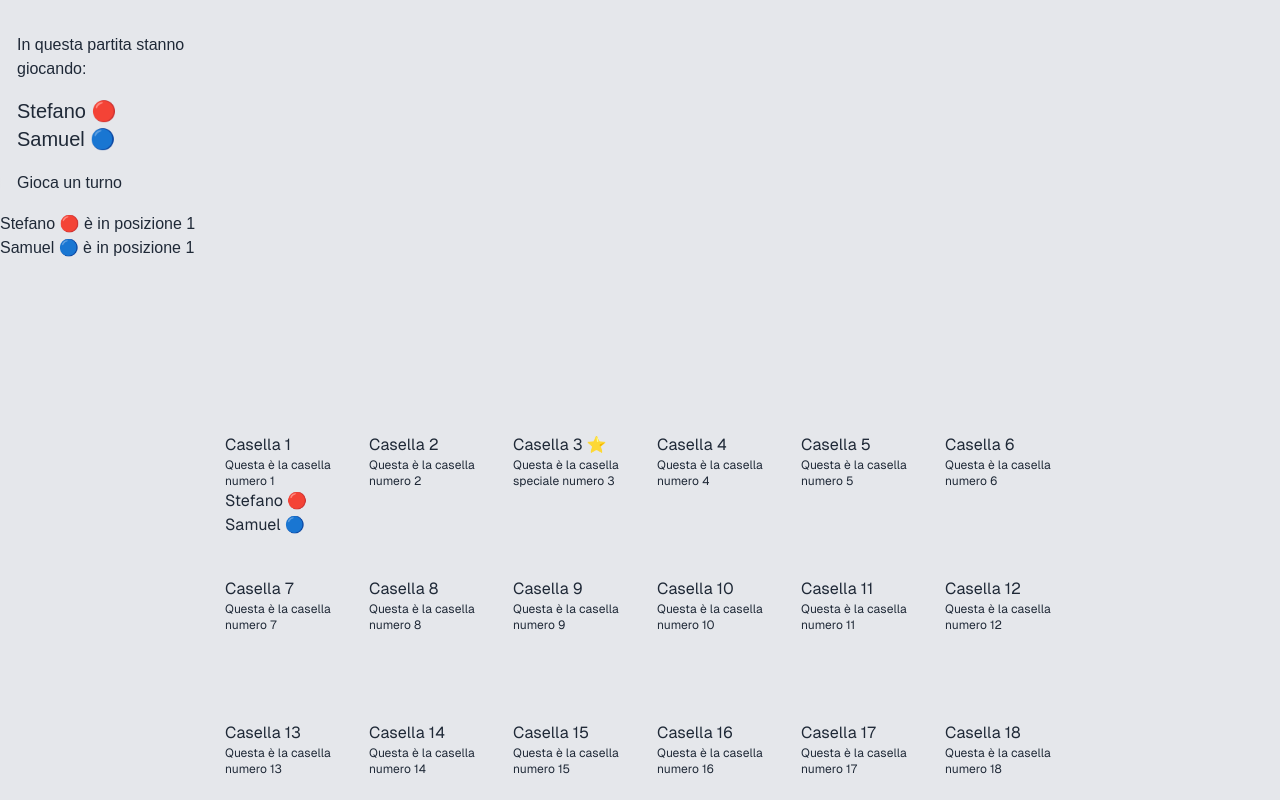
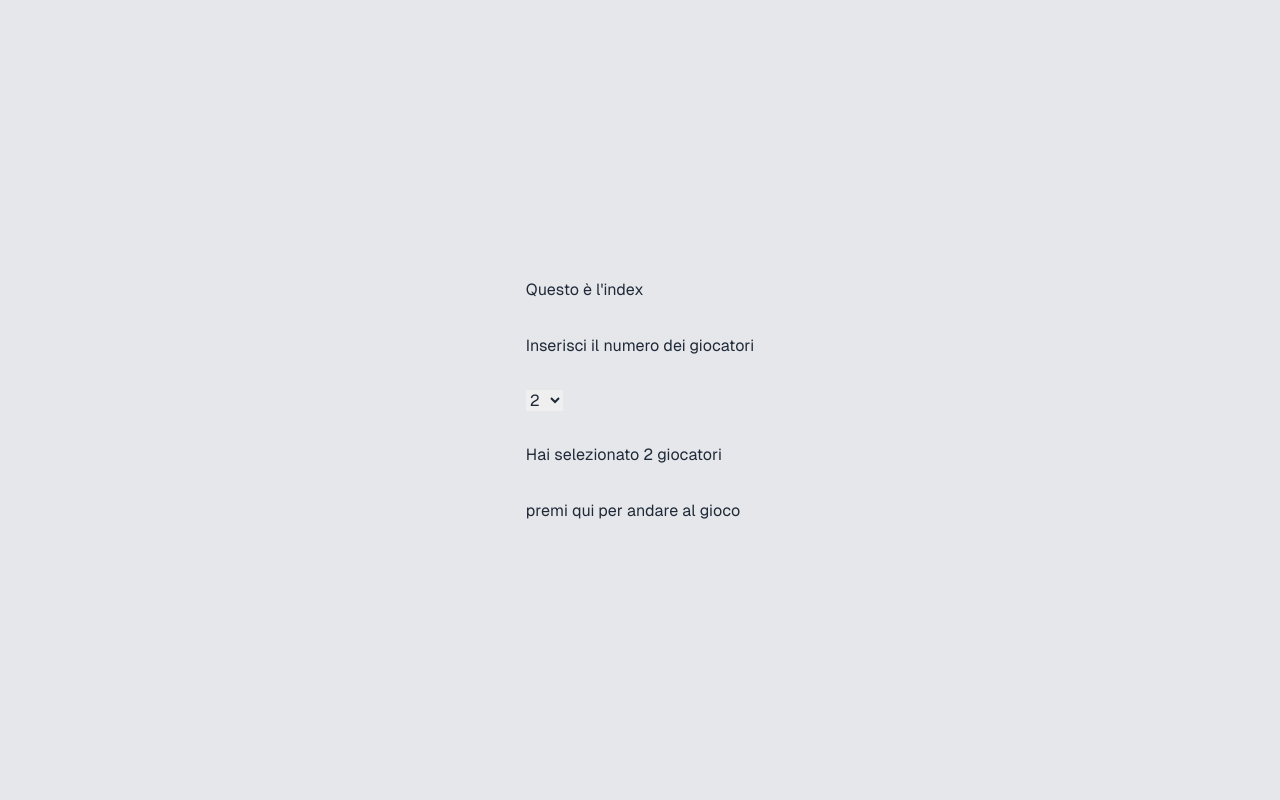
Before and after one commit to samueldebenedictis/gioco-tavolo-comunicazione, a Next.js app: page /gioco-tavolo-comunicazione/ in a window 1280 px wide. Shown: the top 800 px of the page. Built offline with nearby package versions, Linux system fonts and the light colour scheme.

Commit message:
create index

```diff
--- a/src/app/page.tsx
+++ b/src/app/page.tsx
@@ -1,57 +1,43 @@
 "use client";
 
-import { Gioco } from "@/model/gioco";
+import {
+  NUMERO_GIOCATORI_MASSIMO,
+  NUMERO_GIOCATORI_MINIMO,
+} from "@/model/vars";
+import Link from "next/link";
 import { useState } from "react";
-import Tabellone from "./tabellone";
-
-const nomiGiocatori = ["Stefano 🔴", "Samuel 🔵"];
-const caselle: number = 42;
-// const gioco: Gioco = new Gioco(nomiGiocatori, caselle);
-// gioco.giocaUnTurno();
 
 export default function Home() {
-  const [gioco, setGioco] = useState(new Gioco(nomiGiocatori, caselle));
-  const [counter, setCount] = useState(0);
+  const option = [...Array(NUMERO_GIOCATORI_MASSIMO + 1)]
+    .slice(NUMERO_GIOCATORI_MINIMO)
+    .map((_, i) => i + NUMERO_GIOCATORI_MINIMO)
+    .map((i) => ({ value: `${i}`, label: i }));
 
-  function onButtonGiocaTurnoClick() {
-    //scrivere qui le operazioni da svolgere al click del bottone Gioca Turno
-
-    const newGioco = gioco.giocaUnTurno();
-    setCount(counter + 1);
-    setGioco(newGioco);
-    console.log(newGioco);
-  }
+  // Eventi
+  const [selected, setSelected] = useState(option[0].value);
 
   return (
     <>
-      <div className="border w-64">
-        <div className="pl-4 pb-4 pt-8">In questa partita stanno giocando:</div>
-        {gioco.giocatori.map((n) => (
-          <div className="pl-4 text-xl" key={n.nome}>
-            {n.nome}
-          </div>
-        ))}
-      </div>
-      <button
-        onClick={() => onButtonGiocaTurnoClick()}
-        className="border rounded-full p-4"
-      >
-        Gioca un turno
-      </button>
-      <p>
-        {gioco.posizioneGiocatori[0].giocatore.nome} è in posizione{" "}
-        {gioco.posizioneGiocatori[0].posizione}
-      </p>
-      <p>
-        {gioco.posizioneGiocatori[1].giocatore.nome} è in posizione{" "}
-        {gioco.posizioneGiocatori[1].posizione}
-      </p>
       <div className="grid grid-rows-[20px_1fr_20px] items-center justify-items-center min-h-screen p-8 pb-20 gap-16 sm:p-20 font-[family-name:var(--font-geist-sans)]">
         <main className="flex flex-col gap-8 row-start-2 items-center sm:items-start">
-          <Tabellone
-            caselle={gioco.tabellone}
-            posizioneGiocatori={gioco.posizioneGiocatori}
-          />
+          Questo è l&apos;index
+          <label htmlFor="numeroGiocatori">
+            Inserisci il numero dei giocatori
+          </label>
+          <select
+            value={selected} // ...force the select's value to match the state variable...
+            onChange={(e) => setSelected(e.target.value)} // ... and update the state variable on any change!
+          >
+            {option.map((e) => (
+              <option key={e.value} value={e.value}>
+                {e.label}
+              </option>
+            ))}
+          </select>
+          <div> Hai selezionato {selected} giocatori</div>
+          <button>
+            <Link href="/gioco"> premi qui per andare al gioco</Link>
+          </button>
         </main>
       </div>
     </>
```
